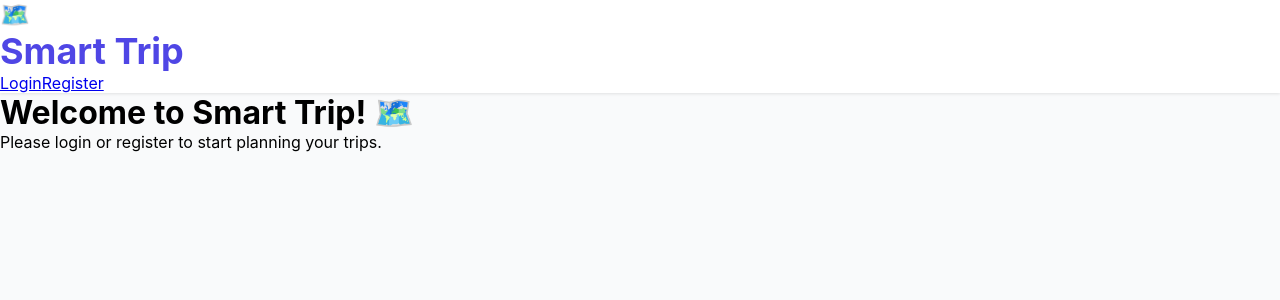
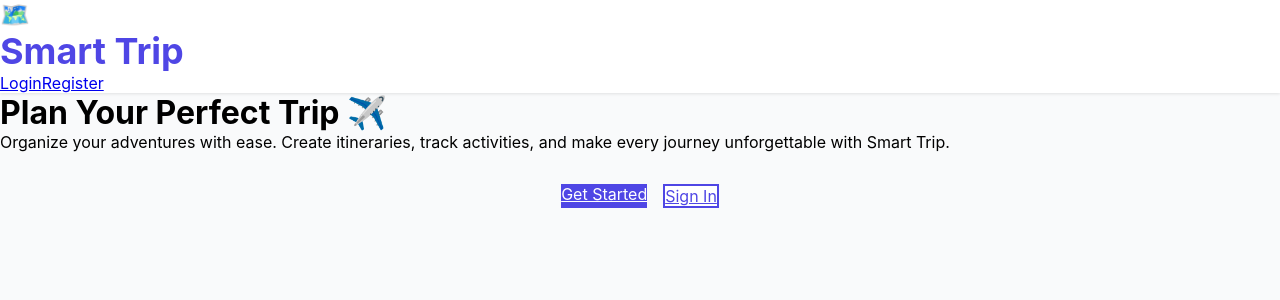
Before and after one commit to maasou0417/smart_trip, a React app in the folder frontend/: page / in a window 1280 px wide. Shown: the top 300 px of the page. Built offline with nearby package versions, Linux system fonts and the light colour scheme; the HTML template or start-up script is replaced by a standard one.

Commit message:
Updated the file

```diff
--- a/frontend/src/pages/Home.tsx
+++ b/frontend/src/pages/Home.tsx
@@ -1,15 +1,29 @@
 import { useAuth } from "../context/AuthContext";
+import { Link } from "react-router-dom";
 
 const HomePage = () => {
   const { user } = useAuth();
 
   return (
-    <div>
-      <h1>Welcome to Smart Trip! 🗺️</h1>
+    <div className="home-hero">
+      <h1>Plan Your Perfect Trip ✈️</h1>
+      <p>
+        Organize your adventures with ease. Create itineraries, track activities,
+        and make every journey unforgettable with Smart Trip.
+      </p>
       {user ? (
-        <p>Hello, {user.name}! Ready to plan your next adventure?</p>
+        <Link to="/trips" className="btn-primary">
+          View My Trips
+        </Link>
       ) : (
-        <p>Please login or register to start planning your trips.</p>
+        <div style={{ display: 'flex', gap: '1rem', justifyContent: 'center', marginTop: '2rem' }}>
+          <Link to="/register" className="btn-primary">
+            Get Started
+          </Link>
+          <Link to="/login" className="btn-secondary">
+            Sign In
+          </Link>
+        </div>
       )}
     </div>
   );
```
